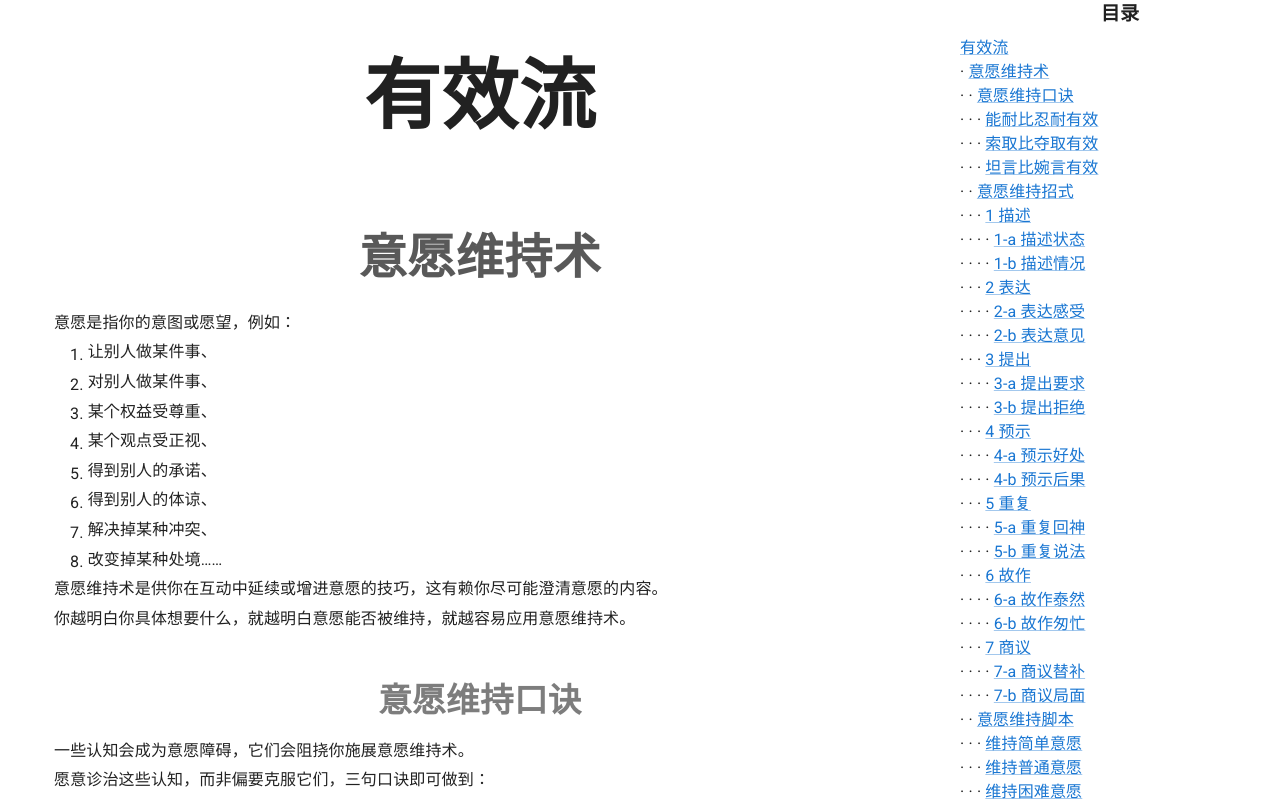
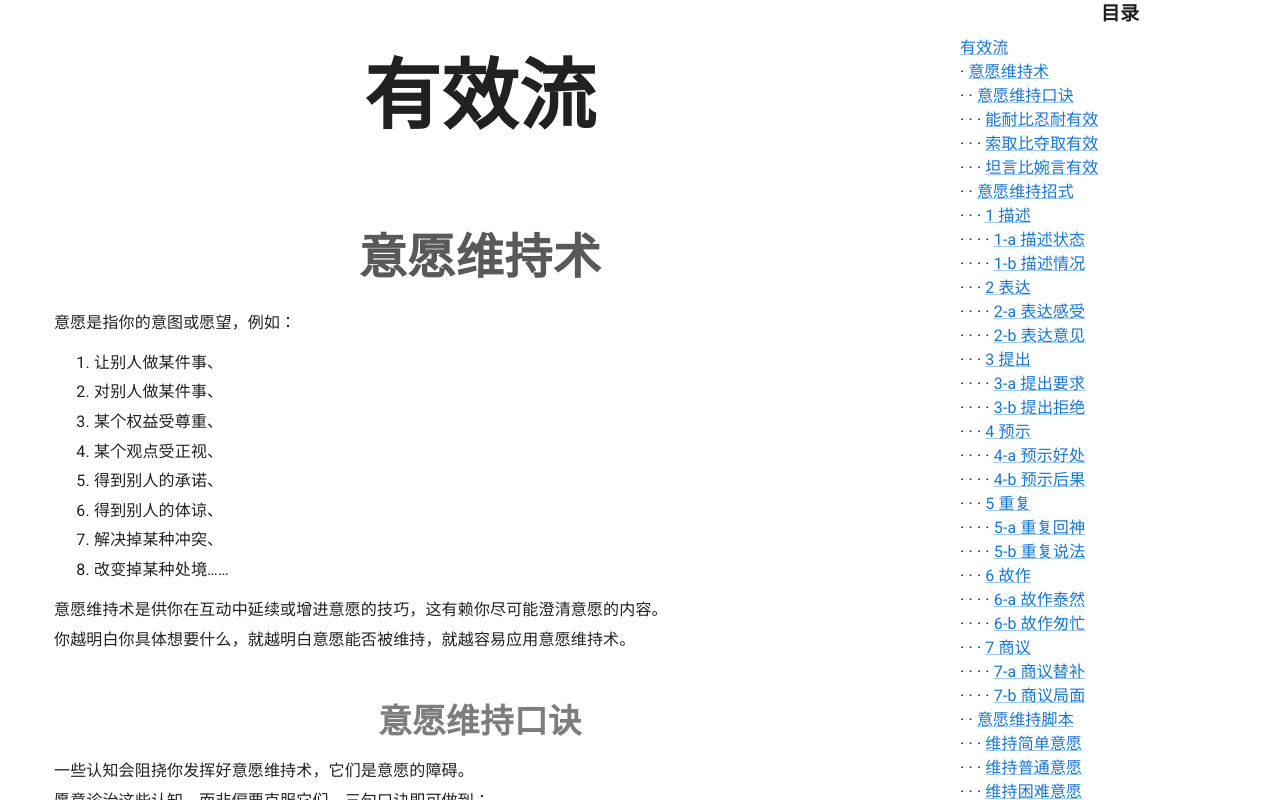
Before and after one commit to iamnottsh/jml, a React (Vite) app: page / in a window 1280 px wide. Built offline with nearby package versions, Linux system fonts and the light colour scheme.

Commit message:
去掉list改为ol

```diff
--- a/src/JAST/JASTBlockList.tsx
+++ b/src/JAST/JASTBlockList.tsx
@@ -1,4 +1,3 @@
-import {List, ListItem} from '@mui/material'
 import JASTBlock, {JASTBlockElement} from './JASTBlock.tsx'
 import JASTElement from './JASTElement.ts'
 
@@ -10,11 +9,11 @@ export type JASTBlockListElement = JASTElement<'list', JASTBlockListProps>
 
 export default function JASTBlockList({children}: JASTBlockListProps) {
   return (
-    <List disablePadding>
+    <ol>
       {children?.map((value, index) =>
-        <ListItem key={index} disablePadding sx={{pl: 2, ':before': {content: `"${index + 1}.\\00a0"`}}}>
+        <li key={index}>
           <JASTBlock>{value}</JASTBlock>
-        </ListItem>)}
-    </List>
+        </li>)}
+    </ol>
   )
 }
--- a/src/chapters/意愿维持术/口诀.ts
+++ b/src/chapters/意愿维持术/口诀.ts
@@ -7,7 +7,7 @@ const 口诀: JASTInput = {
     {
       type: 'paragraph',
       props: {
-        children: '一些认知会成为意愿障碍，它们会阻挠你施展意愿维持术。',
+        children: '一些认知会阻挠你发挥好意愿维持术，它们是意愿的障碍。',
       },
     },
     {
@@ -48,8 +48,8 @@ const 口诀: JASTInput = {
       elements: [
         诊治(
           '这么好的东西给我也是浪费。',
-          '我愿意牺牲自己满足别人。',
-          '是我太敏感了，还是不要给别人添麻烦了。',
+          '我愿意牺牲自己满足对方。',
+          '是我太敏感了，还是不要给对方添麻烦了。',
           '得不到想要的也没事，我一点都不在意。',
         ),
       ],
@@ -58,7 +58,10 @@ const 口诀: JASTInput = {
       title: '索取比夺取有效',
       elements: [
         诊治(
-          '',
+          '被人拒绝会让我崩溃。',
+          '用技巧代表我软弱。',
+          '在提出请求之前，我必须确定对方会同意。',
+          '如果没法搞定对方，我就是个无能的人。',
         ),
       ],
     },
@@ -66,7 +69,8 @@ const 口诀: JASTInput = {
       title: '坦言比婉言有效',
       elements: [
         诊治(
-          '',
+          '要是我说得太直接，会伤别人的心。',
+          '提什么请求，我不应该这么自私。',
         ),
       ],
     },
```
